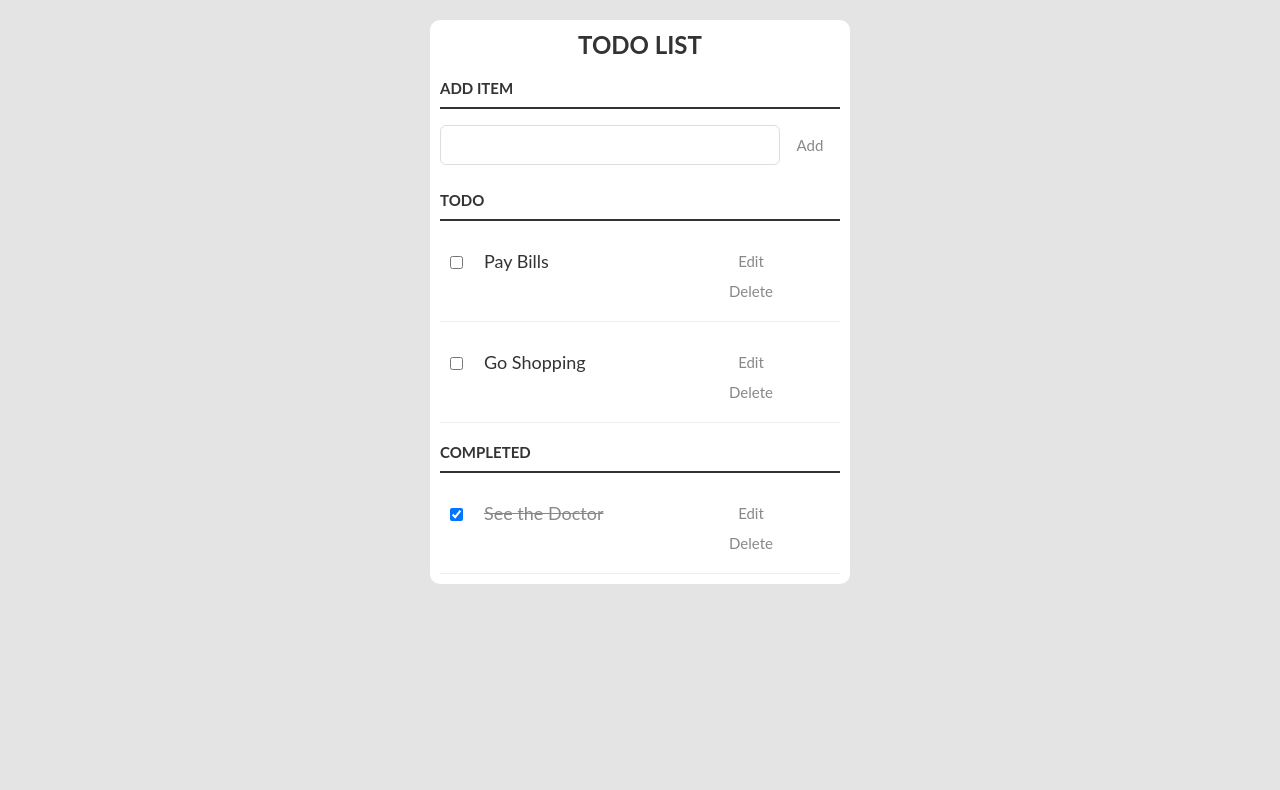
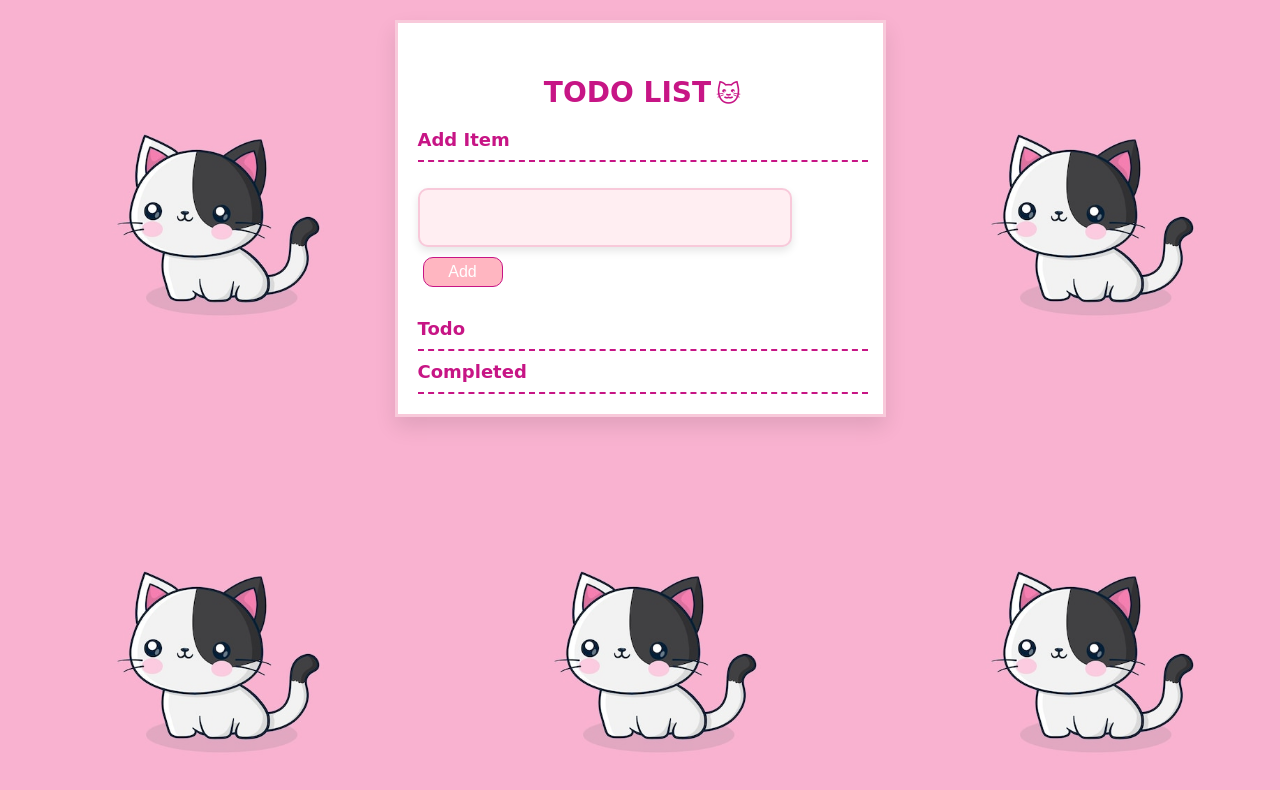
Before and after one commit to mericcintosun/react-todolist-app, a React (Vite) app: page / in a window 1280 px wide. Shown: the top 790 px of the page. Built offline with nearby package versions, Linux system fonts and the light colour scheme.

Commit message:
added-styles

```diff
--- a/src/App.jsx
+++ b/src/App.jsx
@@ -1,17 +1,30 @@
-import { useState } from "react";
+import { useState, useEffect } from "react";
 import Task from "./components/Task";
 
 const App = () => {
-  const [tasks, setTasks] = useState([
-    { text: "Pay Bills", completed: false },
-    { text: "Go Shopping", completed: false },
-  ]);
+  // Uygulama yüklendiğinde localStorage'dan verileri al
+  const getInitialTasks = () => {
+    const savedTasks = localStorage.getItem("tasks");
+    return savedTasks ? JSON.parse(savedTasks) : [];
+  };
 
-  const [completedTasks, setCompletedTasks] = useState([
-    { text: "See the Doctor", completed: true },
-  ]);
+  const getInitialCompletedTasks = () => {
+    const savedCompletedTasks = localStorage.getItem("completedTasks");
+    return savedCompletedTasks ? JSON.parse(savedCompletedTasks) : [];
+  };
 
+  const [tasks, setTasks] = useState(getInitialTasks);
+  const [completedTasks, setCompletedTasks] = useState(getInitialCompletedTasks);
   const [newTask, setNewTask] = useState("");
+
+  // tasks veya completedTasks her değiştiğinde localStorage'a kaydet
+  useEffect(() => {
+    localStorage.setItem("tasks", JSON.stringify(tasks));
+  }, [tasks]);
+
+  useEffect(() => {
+    localStorage.setItem("completedTasks", JSON.stringify(completedTasks));
+  }, [completedTasks]);
 
   const createNewTaskElement = (taskString) => ({
     text: taskString,
--- a/src/index.css
+++ b/src/index.css
@@ -1,25 +1,56 @@
-/* Basic Style */
+/* Stil Güncellemeleri */
 
 body {
-  background: #fff;
-  color: #333;
-  font-family: Lato, sans-serif;
-  background-color: #e4e4e4;
+  background: #ffe4e9; /* Soft pink background */
+  color: #5d235d; /* Dark purple for text */
+  font-family: "Comic Sans MS", cursive, sans-serif; /* Fun font */
+  background-image: url("assets/littlecat.jpg"); /* Add a subtle cat pattern background image */
+  background-size: contain;
+  background-repeat: repeat;
+  cursor: url("assets/hellokitty.jpg"), auto; /* Custom cursor */
 }
 
 .container {
   display: block;
-  width: 400px;
-  margin: 10px auto 100px;
+  width: 90%; /* Width changed to 90% for responsiveness */
+  max-width: 450px; /* Maximum width for larger screens */
+  margin: 20px auto;
   background-color: #fff;
-  padding: 0px 10px 10px 10px;
-  border-radius: 10px;
+  padding: 20px;
+ /* More rounded corners */
+  box-shadow: 0 10px 20px rgba(0, 0, 0, 0.1); /* Soft shadow */
+  border: 3px solid #f8c9da; /* Light pink border */
+  transition: transform 0.2s ease;
+}
+
+.container:hover {
+  transform: scale(1.03); /* Hafif büyüme */
 }
 
 h2 {
   text-align: center;
   padding-top: 10px;
-  margin-bottom: 0px;
+  margin-bottom: 10px;
+  color: #c71585; /* Medium violet red */
+  font-size: 28px;
+  text-transform: uppercase;
+}
+
+h2:after {
+  content: " 🐱"; /* Princess crown emoji */
+  display: inline-block;
+  margin-left: 5px;
+  font-size: 24px; /* Daha küçük taç */
+}
+
+h3,
+label[for="new-task"] {
+  color: #c71585; /* Medium violet red */
+  font-weight: 700;
+  font-size: 18px;
+  border-bottom: 2px dashed #c71585; /* Dashed underline */
+  padding: 10px 0;
+  margin: 0;
 }
 
 ul {
@@ -40,55 +71,50 @@ h3 {
 input,
 button {
   outline: none;
+  border-radius: 10px; /* Rounded inputs and buttons */
 }
 
+/* Buttons */
 button {
-  background: none;
-  border: 0px;
-  color: #888;
-  font-size: 15px;
-  width: 60px;
-  margin: 10px 0 0;
-  font-family: Lato, sans-serif;
+  background: #ffb6c1; /* Light pink */
+  border: 1px solid #c71585; /* Medium violet red border */
+  color: #fff;
+  font-size: 16px;
+  width: 80px;
+  margin: 0 5px; /* Add horizontal spacing between buttons */
+  padding: 5px 10px; /* Add padding for a balanced look */
   cursor: pointer;
+  transition: background 0.3s ease;
+  margin-bottom: 5px;
 }
 
 button:hover {
-  color: #333;
+  background: #c71585; /* Darker pink on hover */
 }
 
-/* Heading */
-
-h3,
-label[for="new-task"] {
-  color: #333;
-  font-weight: 700;
-  font-size: 15px;
-  border-bottom: 2px solid #333;
-  padding: 20px 0 10px;
-  margin: 0;
-  text-transform: uppercase;
+p > button:hover {
+  color: #ff69b4; /* Hot pink */
 }
 
+/* Input Fields */
 input[type="text"] {
-  margin: 0;
+  margin: 10px 0; /* Add vertical spacing between input and button */
   font-size: 18px;
   line-height: 18px;
-  height: 18px;
+  height: 35px; /* Taller input */
   padding: 10px;
-  border: 1px solid #ddd;
-  background: #fff;
-  border-radius: 6px;
-  font-family: Lato, sans-serif;
-  color: #888;
+  border: 2px solid #f8c9da; /* Light pink border */
+  background: #ffeef2; /* Very light pink */
+  color: #c71585; /* Medium violet red */
+  box-shadow: 0 4px 8px rgba(0, 0, 0, 0.1); /* Soft shadow */
 }
 
 input[type="text"]:focus {
-  color: #333;
+  color: #5d235d;
+  border-color: #ff69b4; /* Hot pink border on focus */
 }
 
-/* New Task */
-
+/* New Task Input */
 label[for="new-task"] {
   display: block;
   margin: 0 0 20px;
@@ -96,25 +122,35 @@ label[for="new-task"] {
 
 input#new-task {
   float: left;
-  width: 318px;
+  width: calc(100% - 100px); /* Adjust width to fit next to button */
+  margin-right: 10px; /* Add spacing to the right of input */
 }
 
-p > button:hover {
-  color: #0fc57c;
-}
-
-/* Task list */
-
+/* Task List */
 li {
   overflow: hidden;
   padding: 20px 0;
-  border-bottom: 1px solid #eee;
+  border-bottom: 2px dashed #f8c9da; /* Dashed light pink separator */
+  position: relative;
+  transition: background 0.3s ease; /* Add transition for background color */
+}
+
+li:hover {
+  background-color: #f8e1e7; /* Light pink background on hover */
+}
+
+li:before {
+  content: "🐱"; /* Cat icon before each task */
+  position: absolute;
+  left: -30px;
+  font-size: 20px; /* Daha küçük kedi ikonu */
+  color: #ff69b4; /* Hot pink */
 }
 
 li > input[type="checkbox"] {
   margin: 0 10px;
   position: relative;
-  top: 15px;
+  top: 10px;
 }
 
 li > label {
@@ -128,19 +164,18 @@ li > input[type="text"] {
   width: 226px;
 }
 
-li > .delete:hover {
-  color: #cf2323;
+li > .delete:hover,
+li > .edit:hover {
+  color: #d00050; /* Darker pink */
 }
 
-/* Completed */
-
+/* Completed Tasks */
 #completed-tasks label {
   text-decoration: line-through;
   color: #888;
 }
 
-/* Edit Task */
-
+/* Edit Mode */
 ul li input[type="text"] {
   display: none;
 }
@@ -152,3 +187,59 @@ ul li.editMode input[type="text"] {
 ul li.editMode label {
   display: none;
 }
+
+/* Scroll Animations */
+/* Scroll Animations */
+.container {
+  overflow-y: auto; /* Add vertical scrollbar if content exceeds container height */
+  max-height: 500px; /* Limit the height of the container */
+  padding-right: 15px; /* Add padding to make room for scrollbar */
+}
+
+.container::-webkit-scrollbar {
+  width: 8px;
+}
+
+.container::-webkit-scrollbar-thumb {
+  background-color: #c71585; /* Medium violet red for scrollbar thumb */
+  border-radius: 10px; /* Add rounded corners to the scrollbar thumb */
+  border: 2px solid #ffe4e9; /* Add a border to make the corners smoother */
+}
+
+.container::-webkit-scrollbar-track {
+  background-color: #ffeef2; /* Very light pink for scrollbar track */
+  border-radius: 10px; /* Add rounded corners to the scrollbar track */
+}
+
+/* Mouse Hover Animation */
+.container:hover {
+  transform: scale(1.02); /* Slight scale up on hover */
+  box-shadow: 0 20px 40px rgba(0, 0, 0, 0.2); /* Soft shadow on hover */
+}
+
+/* Responsive Design */
+@media (max-width: 600px) {
+  .container {
+    width: 95%; /* Make the container take more width on small screens */
+    padding: 15px;
+  }
+
+  h2 {
+    font-size: 24px;
+  }
+
+  h3,
+  label[for="new-task"] {
+    font-size: 16px;
+  }
+
+  button {
+    font-size: 14px;
+    width: 70px;
+  }
+
+  input[type="text"] {
+    font-size: 16px;
+    height: 30px; /* Adjust height for smaller screens */
+  }
+}
```
Also changed, not shown: src/assets/hellokitty.jpg (added), src/assets/littlecat.jpg (added).
